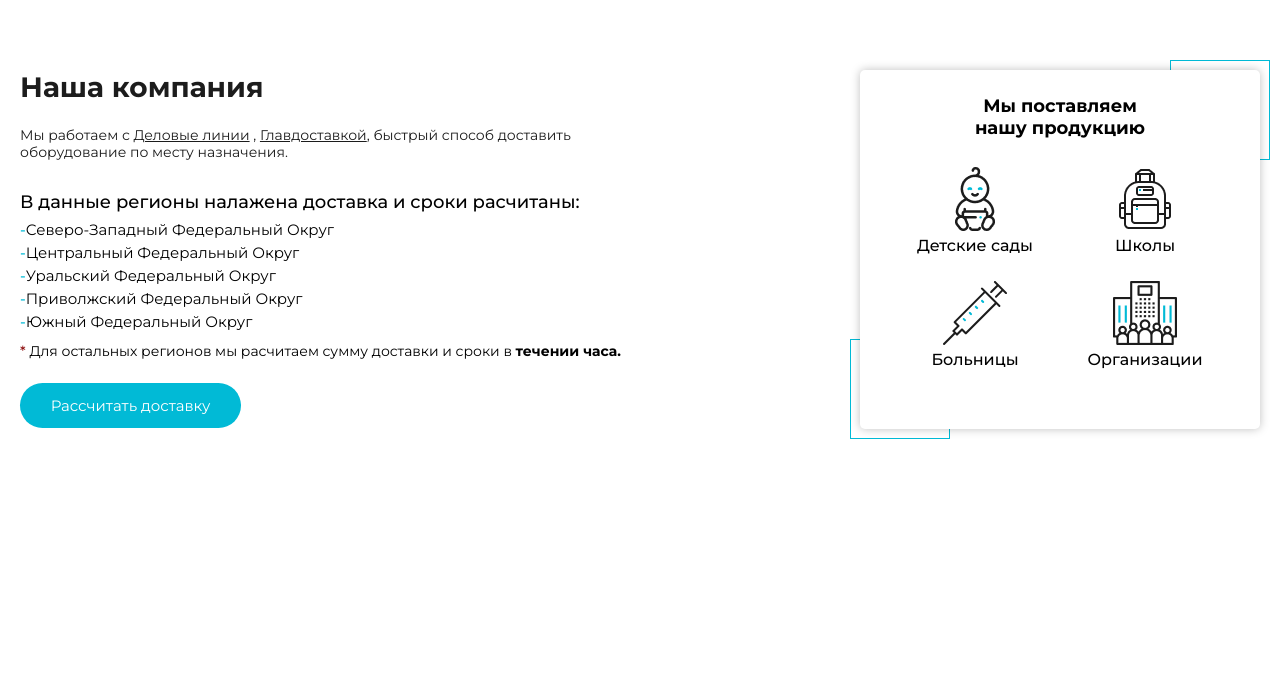
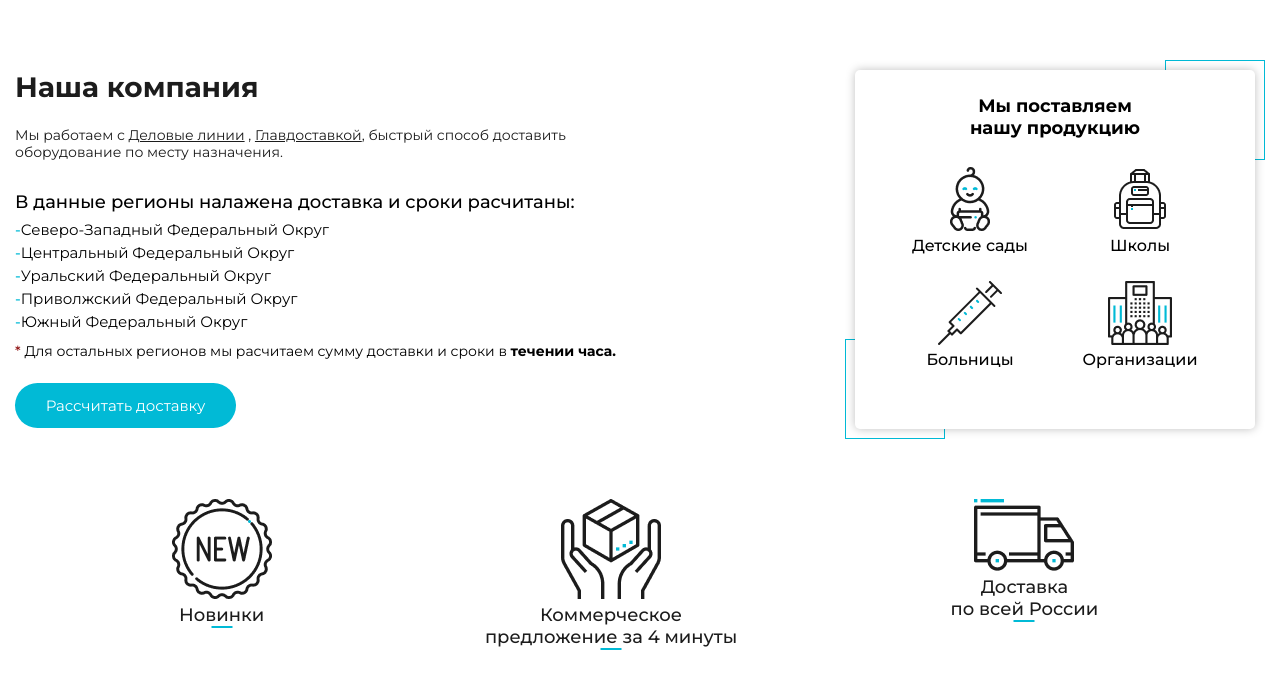
Before and after one commit to Podolskij1994/medComplect, a plain HTML site: page index.html in a window 1280 px wide. Shown: the part 613-1302 px from the top of the page. Before the commit the page ends 1072 px from the top, so only its background shows below. Drawn offline with nearby package versions, Linux system fonts and the light colour scheme.

Commit message:
Доделал блок Наша компания

```diff
--- a/index.html
+++ b/index.html
@@ -176,7 +176,7 @@
 		</section>
 
 		<section class="wrapper wrapper--company">
-			<div class="ycont ycont--company">
+			<div class="ycont ycont--company ycont--company_top">
 				<div class="company--left">
 					<h2 class="title company--left__title">
 						Наша компания
@@ -256,6 +256,30 @@
 					<div class="company--right__block company--right__block_top"></div>
 				</div>
 			</div>
+			<div class="ycont ycont--company ycont--company_bottom">
+				<ul class="company--bottom__list">
+					<li class="company--bottom__item">
+						<img src="./img/new.png" alt="new" class="company--bottom__img">
+						<p class="company--bottom__text">
+							Новинки
+						</p>
+					</li>
+					<li class="company--bottom__item">
+						<img src="./img/packaging.png" alt="packaging" class="company--bottom__img">
+						<p class="company--bottom__text">
+							Коммерческое <br>
+							предложение за 4 минуты
+						</p>
+					</li>
+					<li class="company--bottom__item">
+						<img src="./img/bigCar.png" alt="delivery" class="company--bottom__img">
+						<p class="company--bottom__text">
+							Доставка	<br>
+							по всей России
+						</p>
+					</li>
+				</ul>
+			</div>
 		</section>
     <!-- jQuery first-->
     <script src="https://ajax.googleapis.com/ajax/libs/jquery/3.3.1/jquery.min.js"></script>
--- a/sass/company.sass
+++ b/sass/company.sass
@@ -82,3 +82,27 @@
             margin-top: 5px
             width: 100%
             text-align: center
+    &--bottom
+        &__list
+            display: flex
+            justify-content: space-around
+            padding: 0 50px
+        &__img
+            margin: 0 auto 5px
+            display: block
+        &__text
+            text-align: center
+            font-weight: 500
+            font-size: 1.28571em
+            line-height: 1.2222em
+            color: #1c1c1c
+            position: relative
+            &::after
+                position: absolute
+                content: ""
+                width: 21px
+                height: 2px
+                background: #01BAD6
+                left: 50%
+                transform: translateX(-50%)
+                bottom: -2px
--- a/sass/container.sass
+++ b/sass/container.sass
@@ -25,3 +25,7 @@
 		flex-direction: row
 		justify-content: space-between
 		align-items: start
+		&_top
+			margin-bottom: 70px
+		&_bottom
+			display: block
--- a/sass/wrapper.sass
+++ b/sass/wrapper.sass
@@ -8,3 +8,4 @@
 		height: 414px
 	&--company
 		padding: 58px 0 30px
+		display: block
```
Also changed, not shown: css/company.css, css/company.min.css, css/container.css, css/container.min.css, css/main.css, css/main.min.css, css/wrapper.css, css/wrapper.min.css, img/bigCar.png (added), img/new.png (added), img/packaging.png (added), imgMin/bigCar.png (added), imgMin/new.png (added), imgMin/packaging.png (added).
